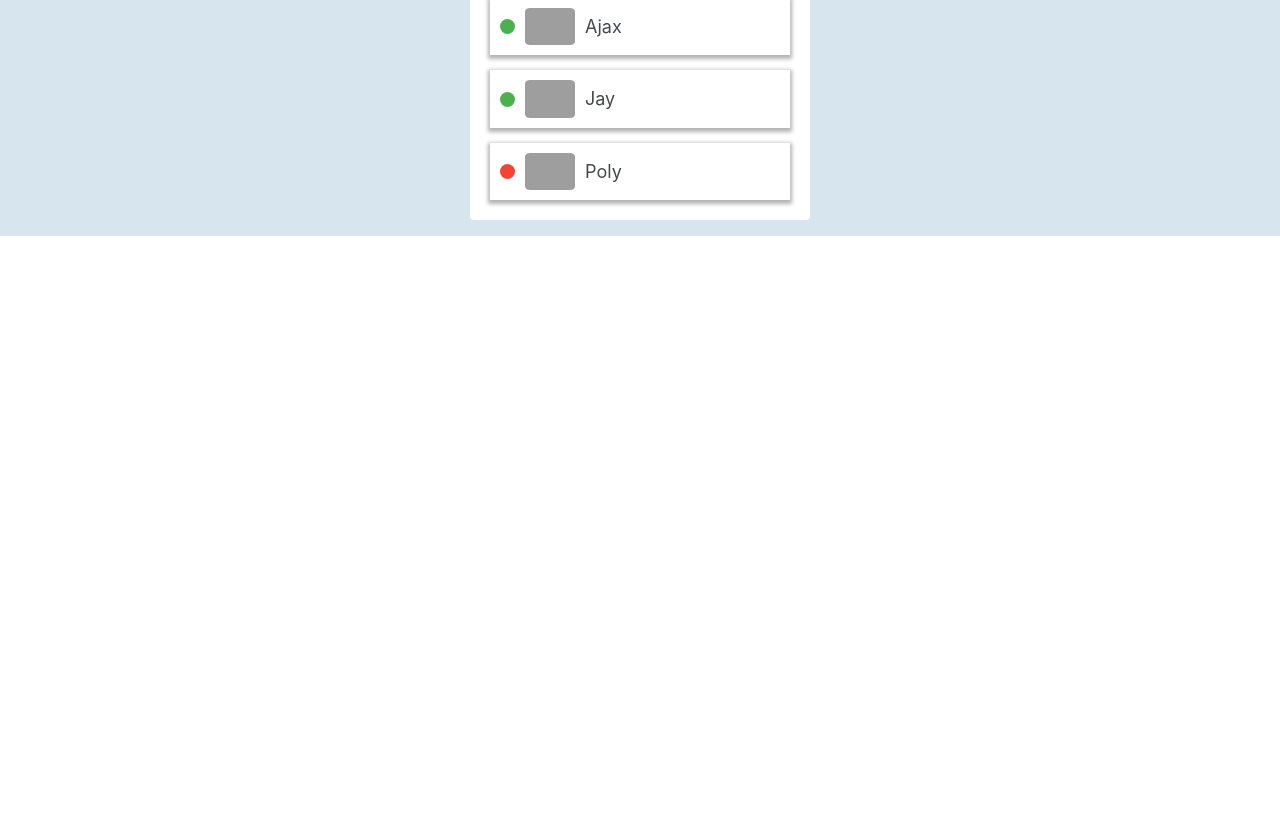
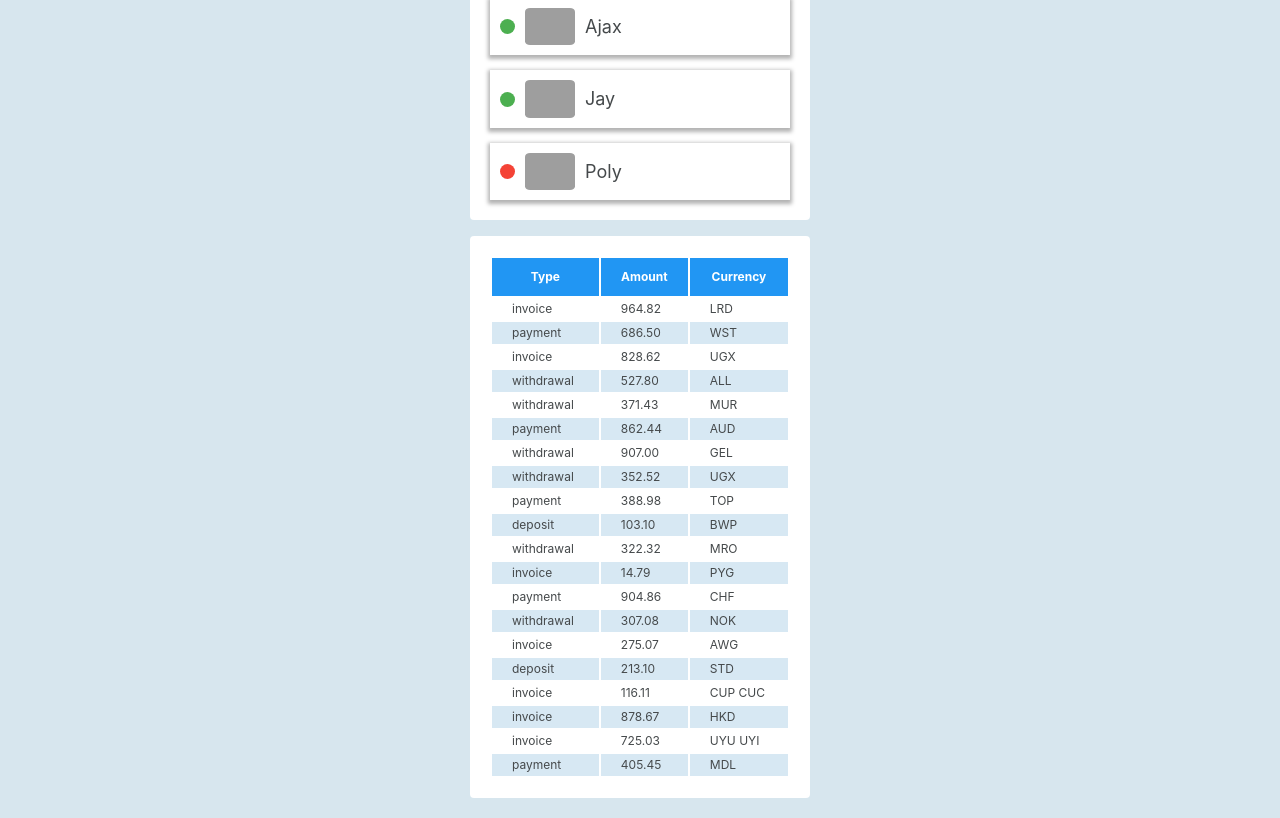
Before and after one commit to OlegSyrovatko/goit-react-hw-01-components, a React (Create React App) app: page / in a window 1280 px wide. Shown: the part 806-1624 px from the top of the page. Before the commit the page ends 1042 px from the top, so only its background shows below. Built offline with nearby package versions, Linux system fonts and the light colour scheme; grey boxes are pictures that could not be loaded.

Commit message:
transactions

```diff
--- a/src/App.jsx
+++ b/src/App.jsx
@@ -4,9 +4,11 @@ import { Statistics } from './components/Statistics/Statistics.styled';
 import { StatTitle } from './components/StatTitle/StatTitle';
 import { StatList } from './components/StatList/StatList';
 import { FriendList } from './components/FriendList/FriendList';
+import { TransactionHistory } from './components/TransactionHistory/TransactionHistory';
 import user from 'data/user.json';
 import data from 'data/data.json';
 import friends from 'data/friends.json';
+import transactions from 'data/transactions.json';
 
 export const App = () => {
   const { username, tag, location, avatar, stats } = user;
@@ -25,6 +27,7 @@ export const App = () => {
         <StatList data={data} />
       </Statistics>
       <FriendList friends={friends} />
+      <TransactionHistory items={transactions} />
     </Container>
   );
 };
--- a/src/components/FriendItem/FriendItem.styled.jsx
+++ b/src/components/FriendItem/FriendItem.styled.jsx
@@ -1,6 +1,4 @@
 import styled from '@emotion/styled';
-
-
 
 export const Li = styled.div`
   display: flex;
@@ -8,7 +6,7 @@ export const Li = styled.div`
   align-items: center;
   padding: 10px;
   box-shadow: 0 2px 4px 2px rgba(0, 0, 0, 0.3);
-  &:not(:first-child) {
+  &:not(:first-of-type) {
     margin-top: 15px;
   }
 `;
--- /dev/null
+++ b/src/components/TransactionHistory/TransactionHistory.jsx
@@ -0,0 +1,48 @@
+import PropTypes from 'prop-types';
+import { TransactionItem } from '../TransactionItem/TransactionItem';
+import { TransactionTable } from '../TransactionHistory/TransactionHistory.styled';
+
+
+
+export const TransactionHistory = ({ items }) => {
+
+	const TableHeader = () => (
+		<thead>
+		  <tr>
+			<th>Type</th>
+			<th>Amount</th>
+			<th>Currency</th>
+		  </tr>
+		</thead>
+	  );
+
+	if(items.length===0){
+		return "Transactions history is clear";
+	}
+	return (
+    <TransactionTable><TableHeader></TableHeader>
+	<tbody>
+      	{
+			items.map(({ id, type, amount, currency }) => (
+				<TransactionItem
+					key={id}
+					type={type}
+					amount={amount}
+					currency={currency}
+				/>
+			))
+		}
+	</tbody></TransactionTable>
+	);
+};
+
+TransactionHistory.propTypes = {
+	items: PropTypes.arrayOf(
+		PropTypes.exact({
+		id: PropTypes.string.isRequired,
+		type: PropTypes.string.isRequired,
+		amount: PropTypes.string.isRequired,
+		currency: PropTypes.string.isRequired,
+		})
+  ).isRequired,
+};
--- /dev/null
+++ b/src/components/TransactionHistory/TransactionHistory.styled.jsx
@@ -0,0 +1,36 @@
+import styled from '@emotion/styled';
+
+export const TransactionTable = styled.table`
+
+  width: 340px;
+  padding: 20px;
+  background-color: ${props => props.theme.colors.white};
+  border-radius: 4px;
+  color: ${props => props.theme.colors.primaryText};
+  margin-bottom: 20px;
+
+  tr {
+    font-size: 12px;
+    line-height: 18px;
+  }
+
+  td {
+    padding: 2px 0px 2px 20px;
+  }
+  th {
+    padding: 10px;
+    font-weight: bold;
+  }
+
+  thead {
+    font-size: 14px;
+    line-height: 20px;
+    color: ${props => props.theme.colors.white};
+    background-color: ${props => props.theme.colors.blue};
+  }
+  tbody {
+    tr:nth-of-type(even) {
+      background-color: ${props => props.theme.colors.lightblue};
+    }
+  }
+`;
--- /dev/null
+++ b/src/components/TransactionItem/TransactionItem.jsx
@@ -0,0 +1,12 @@
+import PropTypes from 'prop-types';
+
+export const TransactionItem = ({ type, amount, currency }) => {
+	return (
+		<tr><td>{type}</td><td>{amount}</td><td>{currency}</td></tr>
+	);
+};
+
+TransactionItem.propTypes = {
+	type: PropTypes.string.isRequired,
+	currency: PropTypes.string.isRequired,
+};
--- a/src/constants/theme.js
+++ b/src/constants/theme.js
@@ -5,6 +5,7 @@ export const theme = Object.freeze({
     green: '#4caf50',
     red: '#f44336',
     blue: '#2196f3',
+    lightblue: 'rgba(209, 229, 241, 0.86)',
     primaryText: 'rgb(69, 73, 75)',
     secondaryText: 'rgb(117, 131, 139)',
     primaryBackGround: 'rgb(215, 230, 238)',
--- a/src/index.css
+++ b/src/index.css
@@ -8,8 +8,6 @@ body {
   -webkit-font-smoothing: antialiased;
   -moz-osx-font-smoothing: grayscale;
 
-  /* color: rgb(117, 131, 139); */
-
 
 }
 
```
